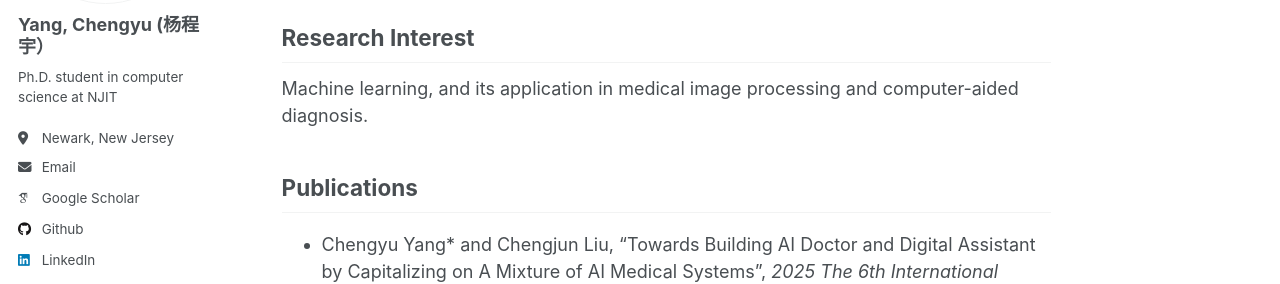
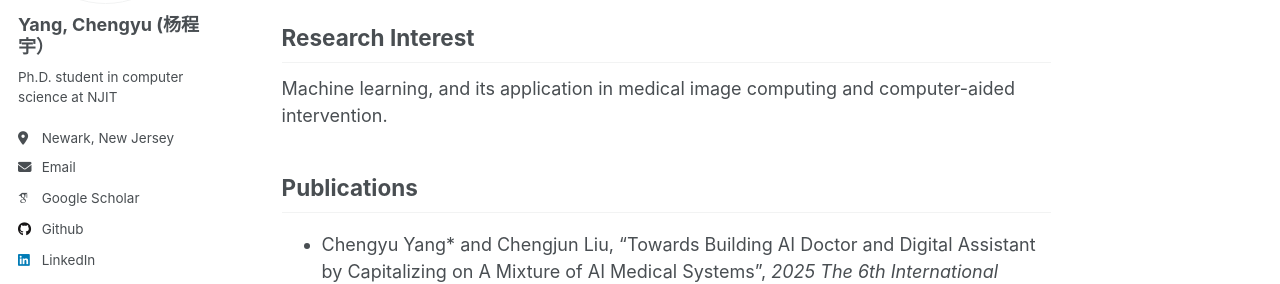
Before and after one commit to chengyuyang-njit/chengyuyang-njit.github.io, a Jekyll site: the page built from _pages/about.md, in a window 1280 px wide and 900 px high. Shown: the part 277-561 px from the top of the window. Built offline with Jekyll 4.4.1, drawn with Linux system fonts in a browser that asks for light colours; some web fonts are replaced.

Commit message:
Update about.md

```diff
--- a/_pages/about.md
+++ b/_pages/about.md
@@ -10,7 +10,7 @@ I am a Ph.D. student from the department of computer science at New Jersey Insti
 
 Research Interest
 ------
-Machine learning, and its application in medical image processing and computer-aided diagnosis.
+Machine learning, and its application in medical image computing and computer-aided intervention.
 
 
 Publications
```
